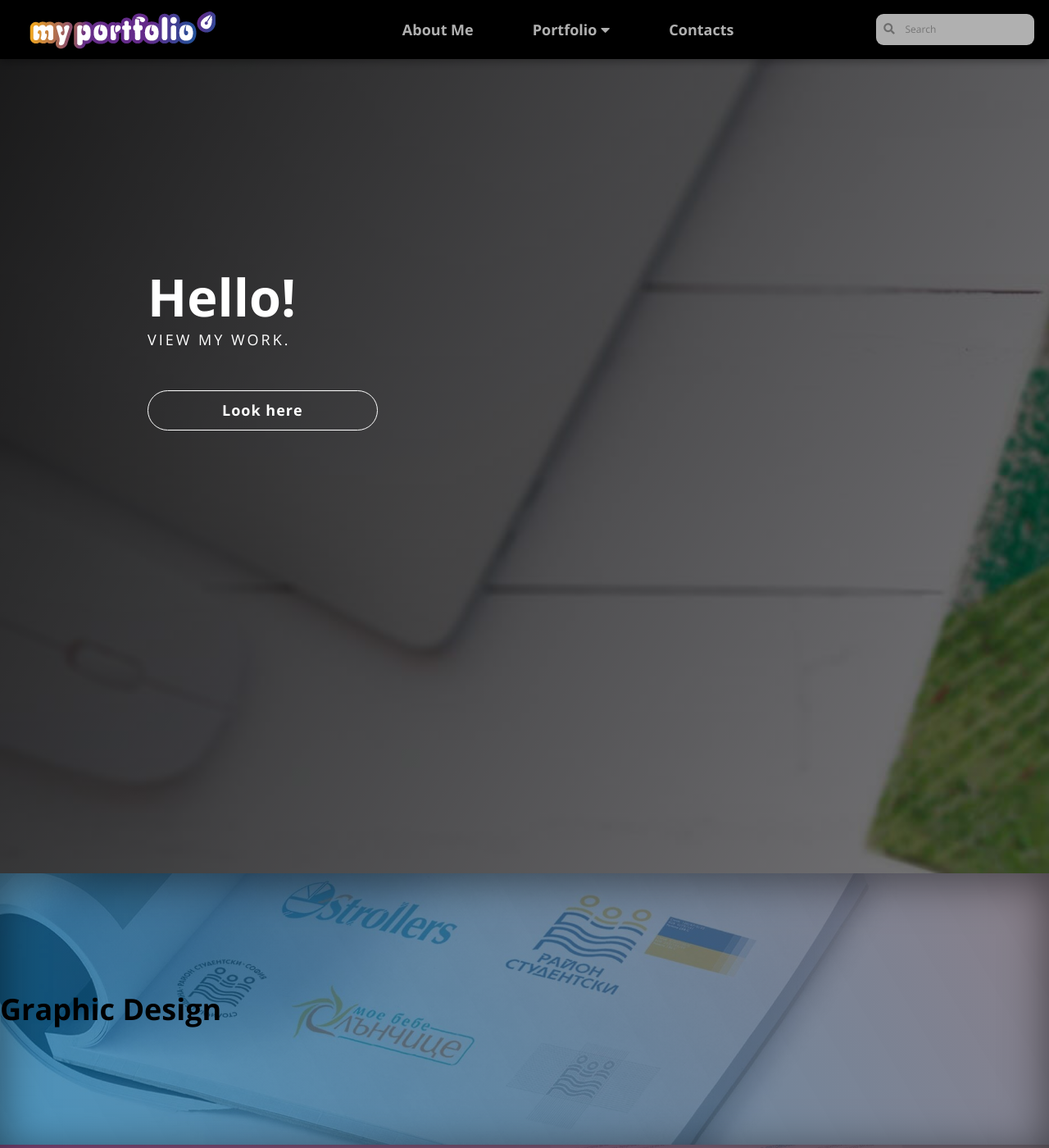
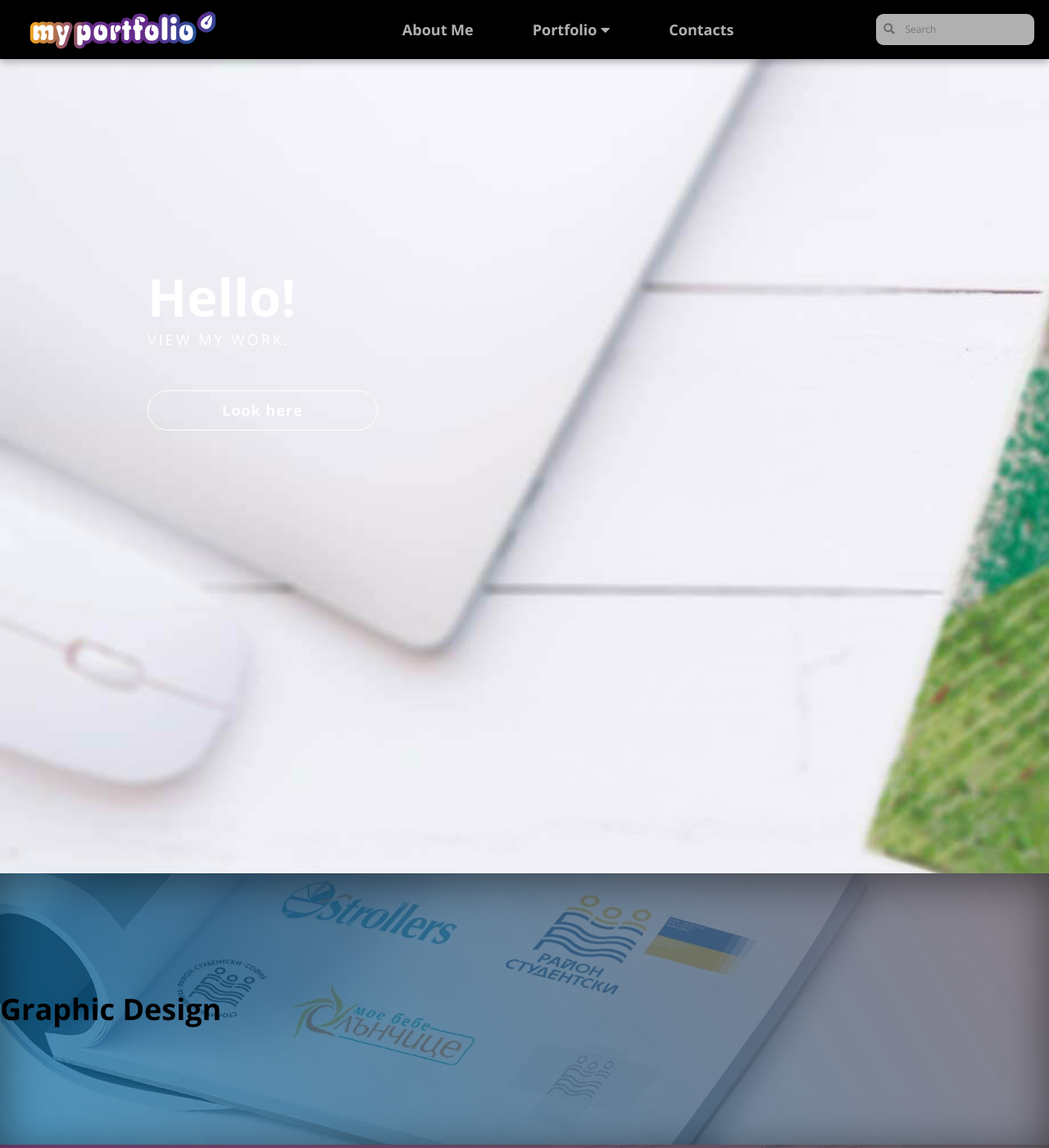
Before and after one commit to LiliyaMilanova/myportfolio, a Jekyll site: the page built from index.html, in a window 1280 px wide and 1400 px high. Shown: the whole window at 82% size. Built offline with Jekyll 4.4.1, drawn with Linux system fonts in a browser that asks for light colours; nearby versions of some CDN libraries.

Commit message:
Update styles.css

```diff
--- a/css/styles.css
+++ b/css/styles.css
@@ -19,8 +19,7 @@ body {
 .header {
     display: flex;
     flex-wrap: wrap;
-    background-image: linear-gradient(120deg, rgba(0, 0, 0, 0.9), rgba(0, 0, 0, 0.5)),
-    url(/myportfolio/images/header.jpg);
+    background-image: url(/myportfolio/images/header.jpg);
     background-size: cover;
     padding: 18rem 0 30rem 0;
     max-width: 100%;
```
